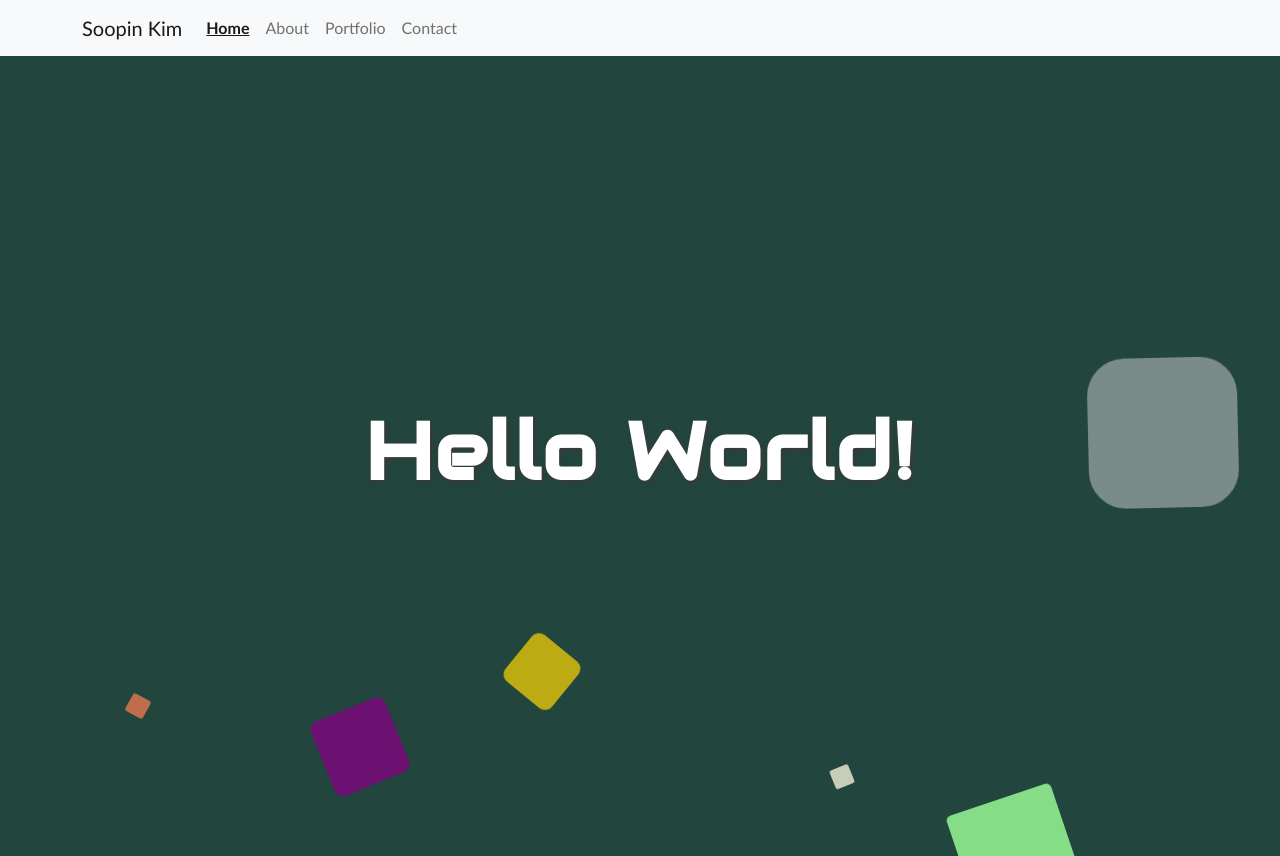
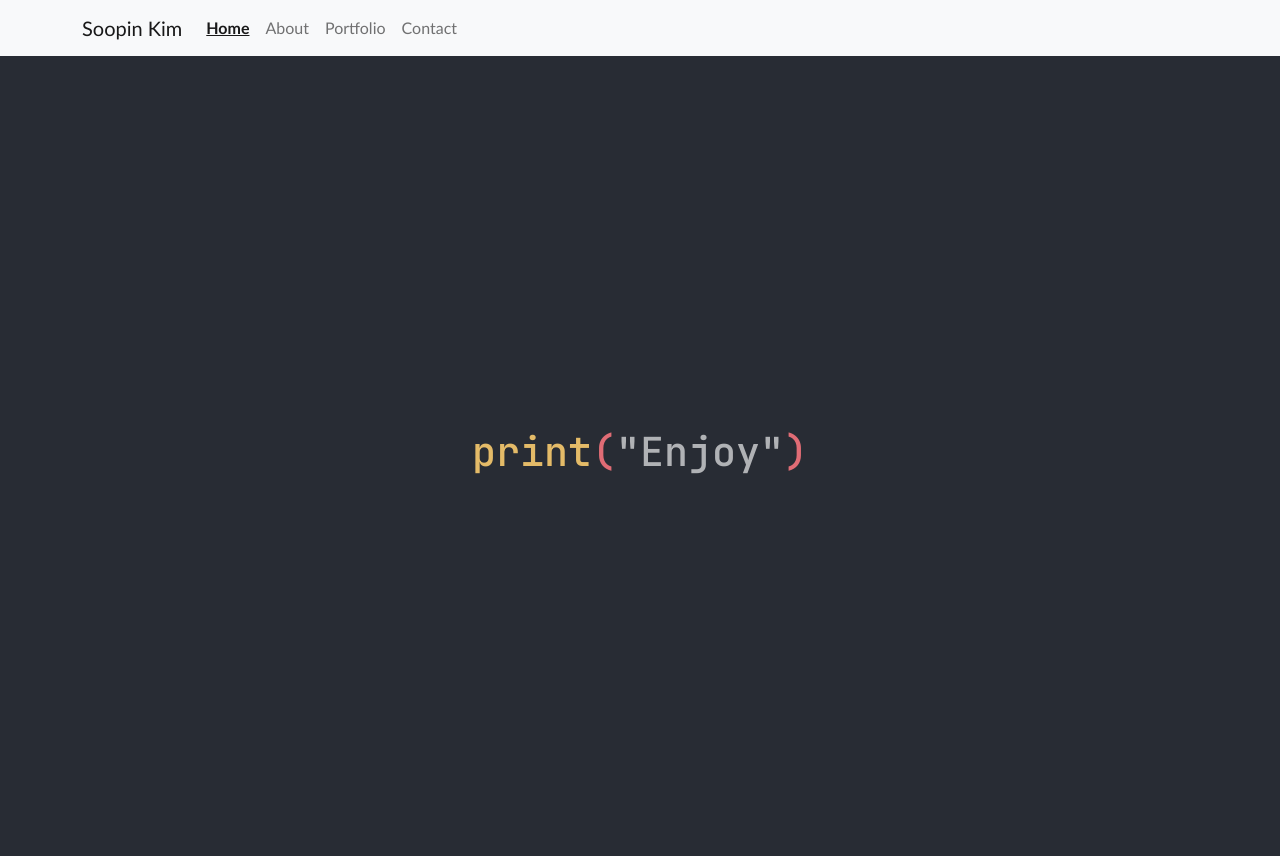
Before and after one commit to elriot/kim_portfolio, a React (Create React App) app: page /#/ in a window 1280 px wide. Built offline with nearby package versions, Linux system fonts and the light colour scheme.

Commit message:
Change Main Page

```diff
--- a/src/pages/MainPage.js
+++ b/src/pages/MainPage.js
@@ -1,24 +1,38 @@
-import "./MainPage.css";
+// import "./MainPage.css";
+import React, { useState, useEffect } from 'react';
+import './MainPage2.css'; // 수정된 스타일이 포함된 CSS 파일을 가져옵니다.
 
 export const MainPage = () => {
+    const [text, setText] = useState("Welcome!");
+    const [fade, setFade] = useState(false);
+    const texts = ["Hello!", "Enjoy", "My Homepage"];
+
+    useEffect(() => {
+        const interval = setInterval(() => {
+            setFade(true);
+
+            setTimeout(() => {
+                setText((prevText) => {
+                    const currentIndex = texts.indexOf(prevText);
+                    const nextIndex = (currentIndex + 1) % texts.length;
+                    return texts[nextIndex];
+                });
+                setFade(false);
+            }, 1000);
+
+        }, 2000);
+
+        return () => clearInterval(interval);
+    }, []);
+
     return (
         <div className="main-container">
-            <h1 className="title">Hello World!</h1>
-            <div className="area" >
-                <ul className="circles">
-                    <li></li>
-                    <li></li>
-                    <li></li>
-                    <li></li>
-                    <li></li>
-                    <li></li>
-                    <li></li>
-                    <li></li>
-                    <li></li>
-                    <li></li>
-                </ul>
-            </div >
+            <h1 className="main-text">
+                <span className="func1">print</span>
+                <span className="func3">(</span>
+                <span className={`func2 ${fade ? 'fade-out' : ''}`}>"{text}"</span>
+                <span className="func3">)</span>
+            </h1>
         </div>
-
     );
 }
--- /dev/null
+++ b/src/pages/MainPage2.css
@@ -0,0 +1,77 @@
+@import url('https://fonts.googleapis.com/css2?family=JetBrains+Mono:wght@100;500&display=swap');
+
+* {
+  margin: 0;
+  padding: 0;
+}
+.main-container {
+    position: absolute;
+    background: #282c34;
+    font-size: 2vmin;
+    font-family: JetBrains Mono, monospace;
+    height: 100vh;
+    width: 100vw;
+    display: flex;
+    justify-content: center;
+    align-items: center;
+}
+/* .fadeinout {
+    display: inline-block;
+    animation: fadeInOut 5s ease-in-out infinite;
+}
+
+@keyframes fadeInOut {
+    0%, 100% { opacity: 0; }
+    50% { opacity: 1; }
+} */
+
+.main-text .func1{
+    color: #e4bb68
+}
+
+.main-text .func2{
+    color: white
+}
+
+.main-text .func3{
+    color: #e06c75
+}
+.func2 {
+display: inline-block;
+    opacity: 1;
+    transition: opacity 1s ease-in-out;
+}
+
+.func2.fade-out {
+    opacity: 0;
+}
+
+/* .string {
+  display: flex;
+  flex-direction: column;
+  text-align: center;
+  animation: move 4s infinite;
+}
+
+.greeting {
+  position: relative;
+  top: 8.6vmin;
+  animation: white-out 5s infinite;
+} */
+
+
+.en {
+  color: #fa8231;
+}
+
+.es {
+  color: white;
+}
+
+.de {
+  color: #c678dd;
+}
+
+.it {
+  color: #a9b0bd;
+}
```
